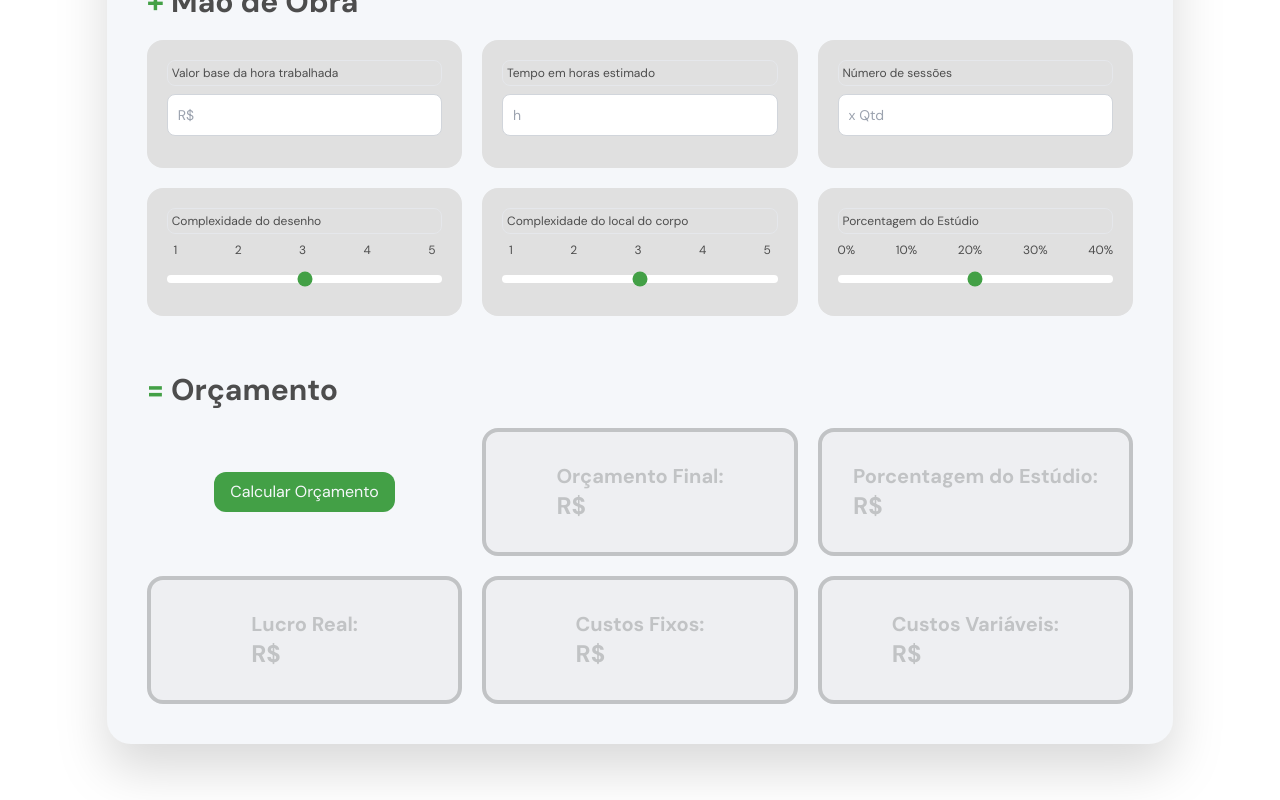
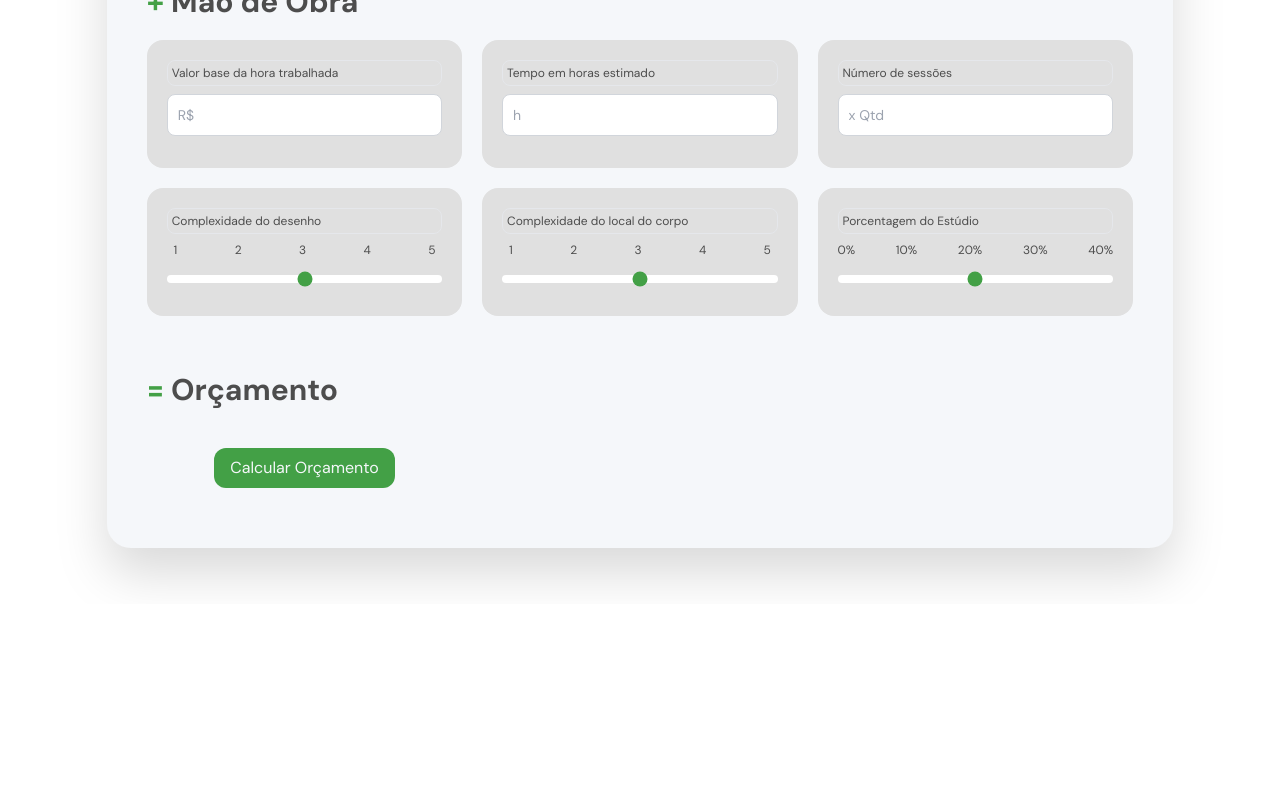
Before and after one commit to bruno8campos/quanto-e, a React (Vite) app: page / in a window 1280 px wide. Shown: the part 1453-2253 px from the top of the page. After the commit the page ends 2057 px from the top, so only its background shows below. Built offline with nearby package versions, Linux system fonts and the light colour scheme.

Commit message:
Adicionado Orçamento inicialmente escondido

```diff
--- a/src/scenes/calculadora/Orcamento.tsx
+++ b/src/scenes/calculadora/Orcamento.tsx
@@ -1,15 +1,24 @@
+import { useState } from "react";
+
 type Props = {};
 
 const Orcamento = (props: Props) => {
   console.log(props);
+  const [mostrarOrcamento, setMostrarOrcamento] = useState<boolean>(false);
+
   return (
-    <div className="items-center gap-[2%] md:flex md:flex-wrap">
+    <div className=" flex-shrink-0">
       {/* Botão Calcular Orçamento */}
       <div className=" mt-5 flex items-center justify-center p-5 md:w-[32%]">
-        <button className="rounded-xl bg-primary-100 px-4 py-2 text-gray-50 transition duration-100 hover:cursor-pointer hover:bg-lime-200 hover:text-primary-300 active:bg-gray-300">
+        <button
+          onClick={() => setMostrarOrcamento(true)}
+          className="rounded-xl bg-primary-100 px-4 py-2 text-gray-50 transition duration-100 hover:cursor-pointer hover:bg-lime-200 hover:text-primary-300 active:bg-gray-300"
+        >
           Calcular Orçamento
         </button>
       </div>
+      {mostrarOrcamento && (
+        <div className="items-center gap-[2%] md:flex md:flex-wrap">
           {/* Orçamento Final */}
           <div className="mt-5 flex h-32 items-center justify-center rounded-2xl border-4 border-gray-500 bg-gray-100 p-5 opacity-30 md:w-[32%]">
             <h1 className=" text-xl font-bold">
@@ -46,6 +55,8 @@ const Orcamento = (props: Props) => {
             </h1>
           </div>
         </div>
+      )}
+    </div>
   );
 };
 
```
Lines whose indentation alone changed are shown as unchanged.
